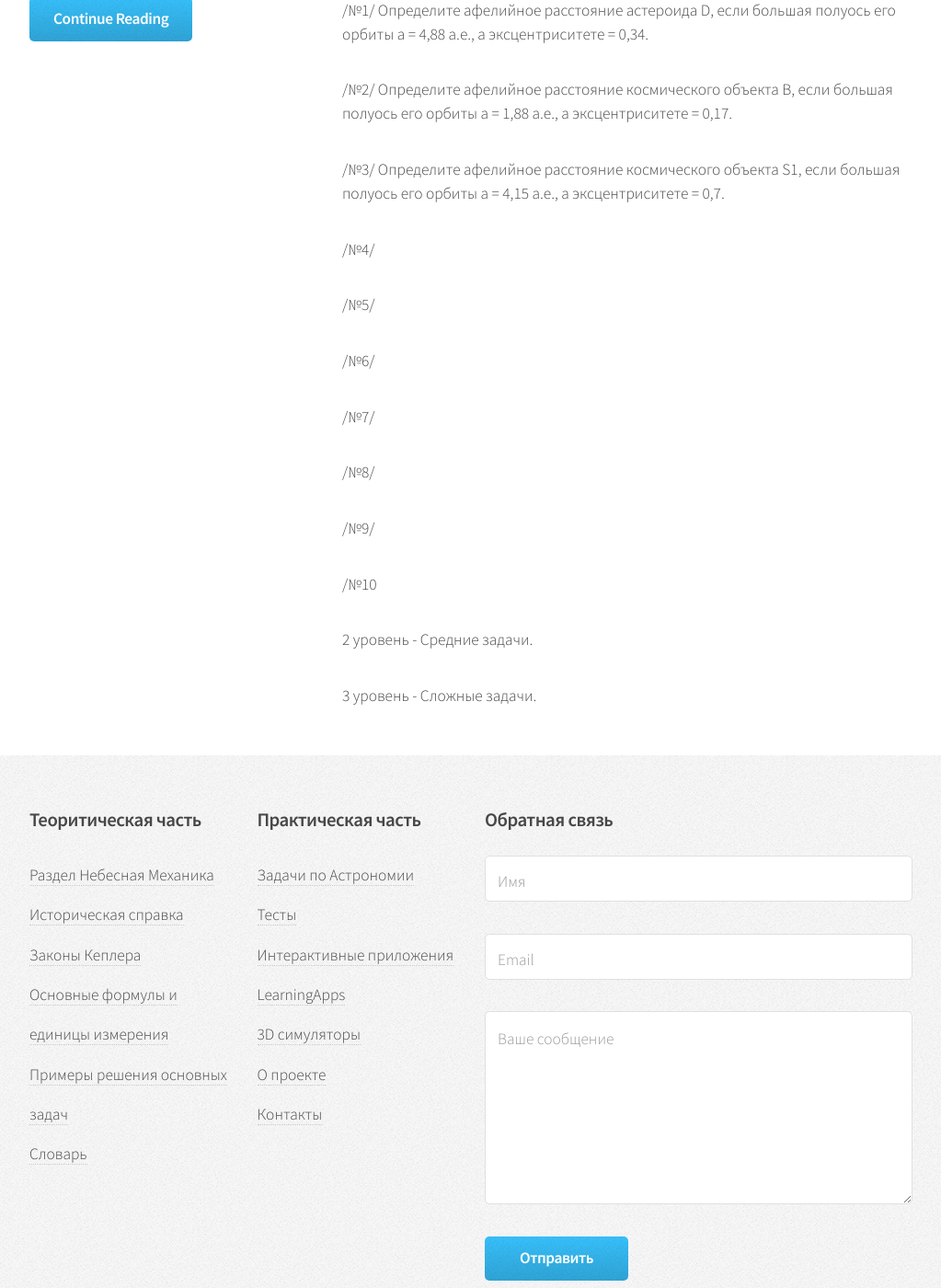
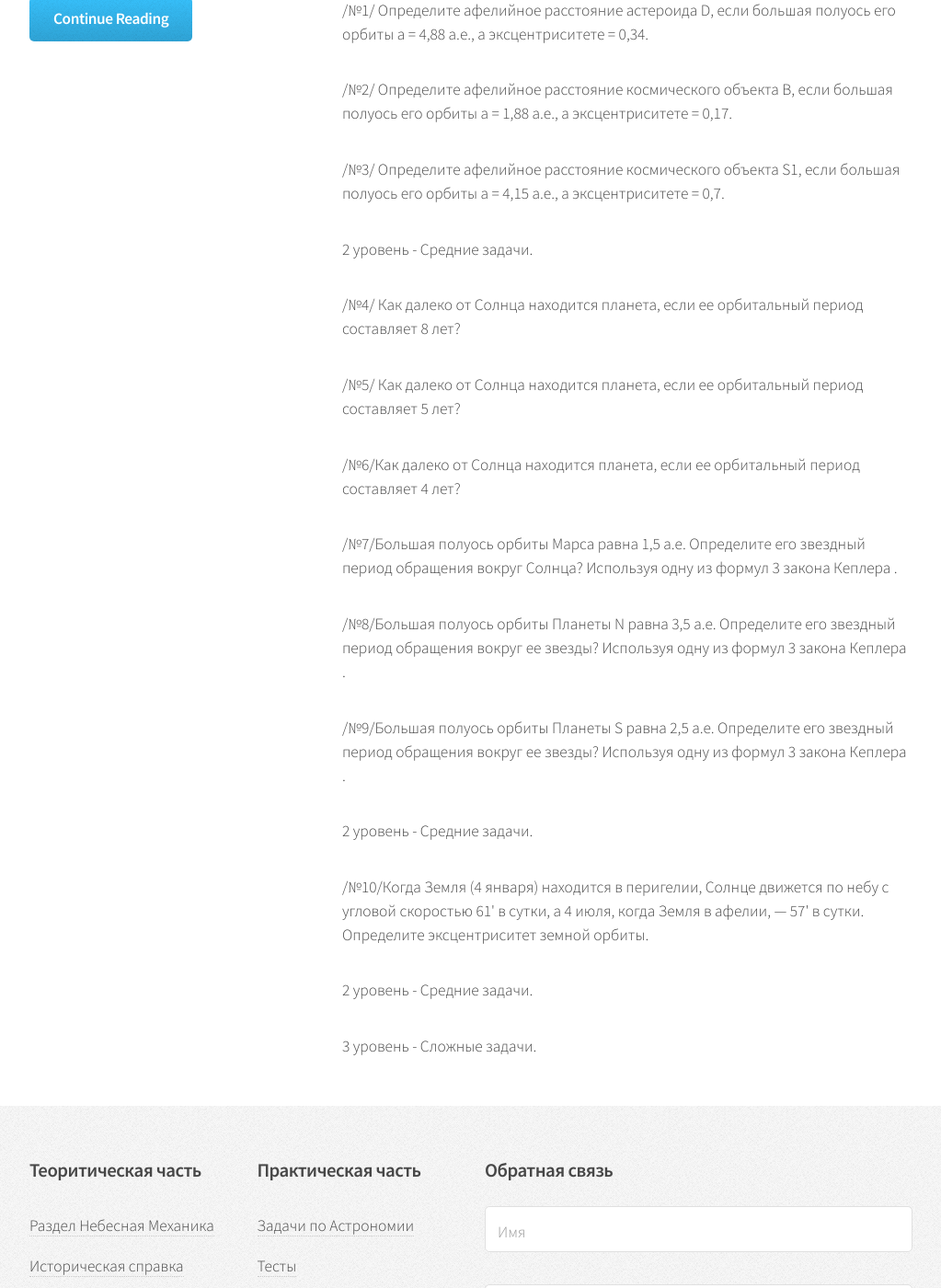
Before and after one commit to VlPop/VlPop.github.io, a Jekyll site: the page built from 2P_Practic_zadachiastro.html, in a window 1280 px wide and 1400 px high, scrolled down 837 px. Shown: the whole window at 92% size, without its empty margins (128-1151 px from the left). Built offline with Jekyll 4.4.1, drawn with Linux system fonts in a browser that asks for light colours.

Commit message:
Update 2P_Practic_zadachiastro.html

```diff
--- a/2P_Practic_zadachiastro.html
+++ b/2P_Practic_zadachiastro.html
@@ -36,13 +36,15 @@ layout: default
 								а эксцентриситете = 0,17.</p>
 								<p>/№3/ Определите афелийное расстояние космического объекта S1, если большая полуось его орбиты а = 4,15 а.е.,
 								а эксцентриситете = 0,7.</p>
-								<p>/№4/</p>
-								<p>/№5/</p>
-								<p>/№6/</p>
-								<p>/№7/</p>
-								<p>/№8/</p>
-								<p>/№9/</p>
-								<p>/№10</p>
+								<p>2 уровень - Cредние задачи.</p>
+								<p>/№4/ Как далеко от Солнца находится планета, если ее орбитальный период составляет 8 лет?</p>
+								<p>/№5/ Как далеко от Солнца находится планета, если ее орбитальный период составляет 5 лет?</p></p>
+								<p>/№6/Как далеко от Солнца находится планета, если ее орбитальный период составляет 4 лет?</p></p>
+								<p>/№7/Большая полуось орбиты Марса равна 1,5 а.е. Определите его звездный период обращения вокруг Солнца? Используя одну из формул 3 закона Кеплера .</p>
+								<p>/№8/Большая полуось орбиты Планеты N равна 3,5 а.е. Определите его звездный период обращения вокруг ее звезды? Используя одну из формул 3 закона Кеплера .</p>
+								<p>/№9/Большая полуось орбиты Планеты S равна 2,5 а.е. Определите его звездный период обращения вокруг ее звезды? Используя одну из формул 3 закона Кеплера .</p>
+								<p>2 уровень - Cредние задачи.</p>
+								<p>/№10/Когда Земля (4 января) находится в перигелии, Солнце движется по небу с угловой скоростью 61' в сутки, а 4 июля, когда Земля в афелии, — 57' в сутки. Определите эксцентриситет земной орбиты.</p>
 
 								<p>2 уровень - Cредние задачи.</p>
 
```
